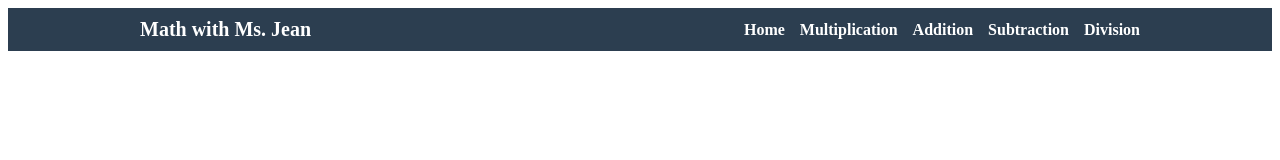
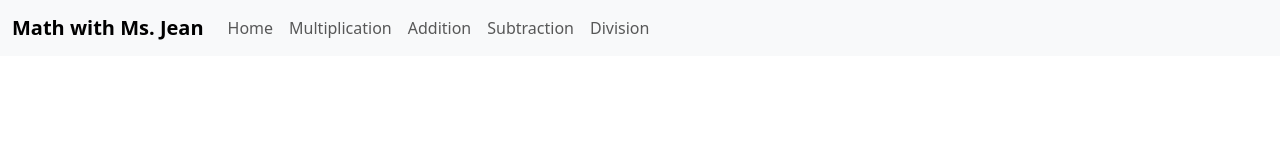
Before and after one commit to SJH33/mathworksheet, a plain HTML site: page navbar.html in a window 1280 px wide. Drawn offline with nearby package versions, Linux system fonts and the light colour scheme.

Commit message:
Update navbar.html

```diff
--- a/navbar.html
+++ b/navbar.html
@@ -1,96 +1,36 @@
-<style>
-  nav {
-    position: sticky;
-    top: 0;
-    background-color: #2c3e50;
-    color: white;
-    z-index: 1000;
-    padding: 10px 20px;
-  }
+<link href="https://cdn.jsdelivr.net/npm/bootstrap@5.3.3/dist/css/bootstrap.min.css" rel="stylesheet">
 
-  .nav-container {
-    display: flex;
-    justify-content: space-between;
-    align-items: center;
-    max-width: 1000px;
-    margin: auto;
-  }
-
-  .site-title {
-    font-size: 20px;
-    font-weight: bold;
-    color: white;
-    text-decoration: none;
-  }
-
-  .nav-links {
-    display: flex;
-    gap: 15px;
-  }
-
-  .nav-links a {
-    color: white;
-    text-decoration: none;
-    font-weight: bold;
-  }
-
-  .nav-links a.active {
-    border-bottom: 2px solid #f1c40f;
-  }
-
-  .hamburger {
-    display: none;
-    font-size: 24px;
-    cursor: pointer;
-  }
-
-  @media (max-width: 600px) {
-    .nav-links {
-      display: none;
-      flex-direction: column;
-      background-color: #2c3e50;
-      position: absolute;
-      top: 60px;
-      left: 0;
-      width: 100%;
-      padding: 10px;
-    }
-
-    .nav-links.show {
-      display: flex;
-    }
-
-    .hamburger {
-      display: block;
-      color: white;
-    }
-  }
-</style>
-
-<nav>
-  <div class="nav-container">
-    <a href="index.html" class="site-title">Math with Ms. Jean</a>
-    <div class="hamburger" onclick="toggleMenu()">☰</div>
-    <div class="nav-links" id="nav-links">
-      <a href="index.html">Home</a>
-      <a href="multiplication.html">Multiplication</a>
-      <a href="addition.html">Addition</a>
-      <a href="subtraction.html">Subtraction</a>
-      <a href="division.html">Division</a>
+<nav class="navbar navbar-expand-lg navbar-light bg-light sticky-top w-100">
+  <div class="container-fluid">
+    <a class="navbar-brand fw-bold" href="index.html">Math with Ms. Jean</a>
+    <button class="navbar-toggler" type="button" data-bs-toggle="collapse" data-bs-target="#navbarNav">
+      <span class="navbar-toggler-icon"></span>
+    </button>
+    <div class="collapse navbar-collapse" id="navbarNav">
+      <ul class="navbar-nav nav-links">
+        <li class="nav-item">
+          <a class="nav-link" href="index.html">Home</a>
+        </li>
+        <li class="nav-item">
+          <a class="nav-link" href="multiplication.html">Multiplication</a>
+        </li>
+        <li class="nav-item">
+          <a class="nav-link" href="addition.html">Addition</a>
+        </li>
+        <li class="nav-item">
+          <a class="nav-link" href="subtraction.html">Subtraction</a>
+        </li>
+        <li class="nav-item">
+          <a class="nav-link" href="division.html">Division</a>
+        </li>
+      </ul>
     </div>
   </div>
 </nav>
 
-<script>
-  function toggleMenu() {
-    document.getElementById("nav-links").classList.toggle("show");
+<style>
+  .nav-link.active {
+    font-weight: bold;
+    color: #007bff !important;
   }
-
-  // Highlight current page
-  const current = location.pathname.split("/").pop();
-  document.querySelectorAll(".nav-links a").forEach(link => {
-    if (link.getAttribute("href") === current) {
-      link.classList.add("active");
-    }
-  });
-</script>
+</style>
```
